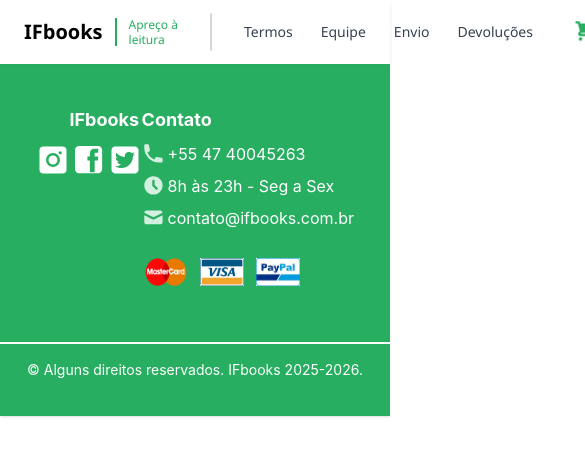
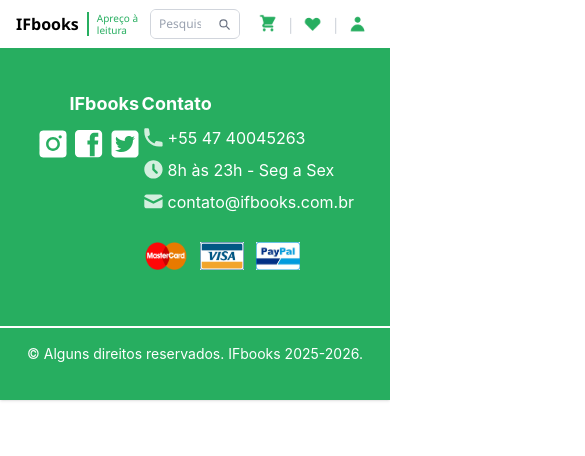
Before and after one commit to BrunFOliveira/Site-Livraria, a Vue app: page /cart in a window 390 px wide. Shown: the top 456 px of the page, 585 px wide, since content can reach past the window. Built offline with nearby package versions, Linux system fonts and the light colour scheme.

Commit message:
feat: responsividade do AppHeader
- Nav links escondidos em telas < 768px (hidden md:flex) — sao placeholders
- Logo, search bar e icones com tamanhos responsivos md:
- Paddings e gaps reduzem em mobile
- Search bar com max-width progressivo (140px -> 200px -> sm)

```diff
--- a/src/components/layout/AppHeader.vue
+++ b/src/components/layout/AppHeader.vue
@@ -17,31 +17,31 @@
 
 <template>
   <header class="bg-white border-b-2 border-(--cor_base_verde) shadow-sm">
-    <div class="max-w-7xl mx-auto px-6 py-3 flex items-center gap-8">
-      <RouterLink to="/" class="flex items-center gap-3 shrink-0 cursor-pointer select-none">
-        <span class="text-black text-xl font-semibold pr-3 border-r-2 border-(--cor_base_verde)">
+    <div class="max-w-7xl mx-auto px-4 md:px-6 py-2 md:py-3 flex items-center gap-3 md:gap-8">
+      <RouterLink to="/" class="flex items-center gap-2 md:gap-3 shrink-0 cursor-pointer select-none">
+        <span class="text-black text-base md:text-xl font-semibold pr-2 md:pr-3 border-r-2 border-(--cor_base_verde)">
           IFbooks
         </span>
-        <span class="text-(--cor_base_verde) text-xs leading-tight font-medium">
+        <span class="text-(--cor_base_verde) text-[10px] md:text-xs leading-tight font-medium">
           Apreço à<br />leitura
         </span>
       </RouterLink>
 
-      <div class="flex items-center border border-gray-300 rounded-md overflow-hidden flex-1 max-w-sm">
+      <div class="flex items-center border border-gray-300 rounded-md overflow-hidden flex-1 max-w-[140px] sm:max-w-[200px] md:max-w-sm">
         <input
           v-model="searchQuery"
           type="text"
           placeholder="Pesquisar"
-          class="px-4 py-2 text-sm text-gray-700 placeholder-gray-400 outline-none w-full bg-white"
+          class="px-2 md:px-4 py-1.5 md:py-2 text-xs md:text-sm text-gray-700 placeholder-gray-400 outline-none w-full bg-white"
         />
-        <button class="px-3 py-2 text-gray-500 hover:text-(--cor_base_verde) transition-colors bg-white">
-          <svg xmlns="http://www.w3.org/2000/svg" class="w-4 h-4" fill="none" viewBox="0 0 24 24" stroke="currentColor" stroke-width="2">
+        <button class="px-2 md:px-3 py-1.5 md:py-2 text-gray-500 hover:text-(--cor_base_verde) transition-colors bg-white">
+          <svg xmlns="http://www.w3.org/2000/svg" class="w-3.5 h-3.5 md:w-4 md:h-4" fill="none" viewBox="0 0 24 24" stroke="currentColor" stroke-width="2">
             <path stroke-linecap="round" stroke-linejoin="round" d="M21 21l-4.35-4.35M17 11A6 6 0 1 1 5 11a6 6 0 0 1 12 0z" />
           </svg>
         </button>
       </div>
 
-      <nav class="flex items-center gap-7 ml-auto">
+      <nav class="hidden md:flex items-center gap-7 ml-auto">
         <a href="#" @click.prevent="handleClick('Termos')" class="text-sm text-gray-700 hover:text-(--cor_base_verde) transition-colors whitespace-nowrap cursor-pointer">
           Termos
         </a>
@@ -55,23 +55,23 @@
           Devoluções
         </a>
       </nav>
-      <div class="flex items-center gap-1 shrink-0">
-        <RouterLink to="/cart" class="relative p-2 text-(--cor_base_verde) hover:text-(--cor_base_verde) transition-colors cursor-pointer">
-          <img src="/cart.png" alt="Carrinho" class="w-6 h-6" />
-          <span v-if="cartCount > 0" class="absolute -top-0.5 -right-0.5 bg-(--cor_base_verde) text-white text-xs rounded-full w-4 h-4 flex items-center justify-center">
+      <div class="flex items-center gap-0.5 md:gap-1 shrink-0">
+        <RouterLink to="/cart" class="relative p-1.5 md:p-2 text-(--cor_base_verde) hover:text-(--cor_base_verde) transition-colors cursor-pointer">
+          <img src="/cart.png" alt="Carrinho" class="w-5 h-5 md:w-6 md:h-6" />
+          <span v-if="cartCount > 0" class="absolute -top-0.5 -right-0.5 bg-(--cor_base_verde) text-white text-[10px] md:text-xs rounded-full w-3.5 h-3.5 md:w-4 md:h-4 flex items-center justify-center">
             {{ cartCount }}
           </span>
         </RouterLink>
-        <span class="text-gray-300 text-lg select-none">|</span>
-        <a href="#" @click.prevent="handleClick('Favoritos')" class="relative p-2 text-(--cor_base_verde) hover:text-(--cor_base_verde) transition-colors cursor-pointer">
-          <img src="/heart.png" alt="Favoritos" class="w-6 h-6" />
-          <span v-if="wishlistCount > 0" class="absolute -top-0.5 -right-0.5 bg-(--cor_base_verde) text-white text-xs rounded-full w-4 h-4 flex items-center justify-center">
+        <span class="text-gray-300 text-base md:text-lg select-none">|</span>
+        <a href="#" @click.prevent="handleClick('Favoritos')" class="relative p-1.5 md:p-2 text-(--cor_base_verde) hover:text-(--cor_base_verde) transition-colors cursor-pointer">
+          <img src="/heart.png" alt="Favoritos" class="w-5 h-5 md:w-6 md:h-6" />
+          <span v-if="wishlistCount > 0" class="absolute -top-0.5 -right-0.5 bg-(--cor_base_verde) text-white text-[10px] md:text-xs rounded-full w-3.5 h-3.5 md:w-4 md:h-4 flex items-center justify-center">
             {{ wishlistCount }}
           </span>
         </a>
-        <span class="text-gray-300 text-lg select-none">|</span>
-        <a href="#" @click.prevent="handleClick('Perfil')" class="p-2 text-(--cor_base_verde) hover:text-(--cor_base_verde) transition-colors cursor-pointer">
-          <img src="/user.png" alt="Perfil" class="w-6 h-6" />
+        <span class="text-gray-300 text-base md:text-lg select-none">|</span>
+        <a href="#" @click.prevent="handleClick('Perfil')" class="p-1.5 md:p-2 text-(--cor_base_verde) hover:text-(--cor_base_verde) transition-colors cursor-pointer">
+          <img src="/user.png" alt="Perfil" class="w-5 h-5 md:w-6 md:h-6" />
         </a>
       </div>
     </div>
```
